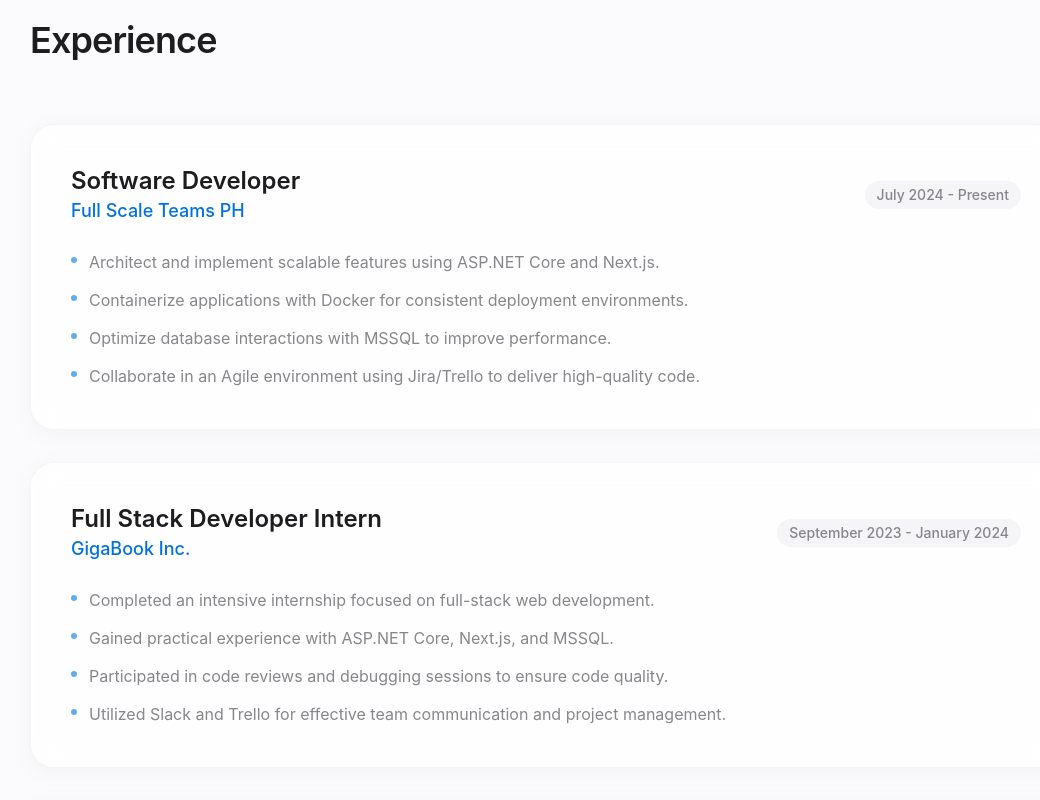
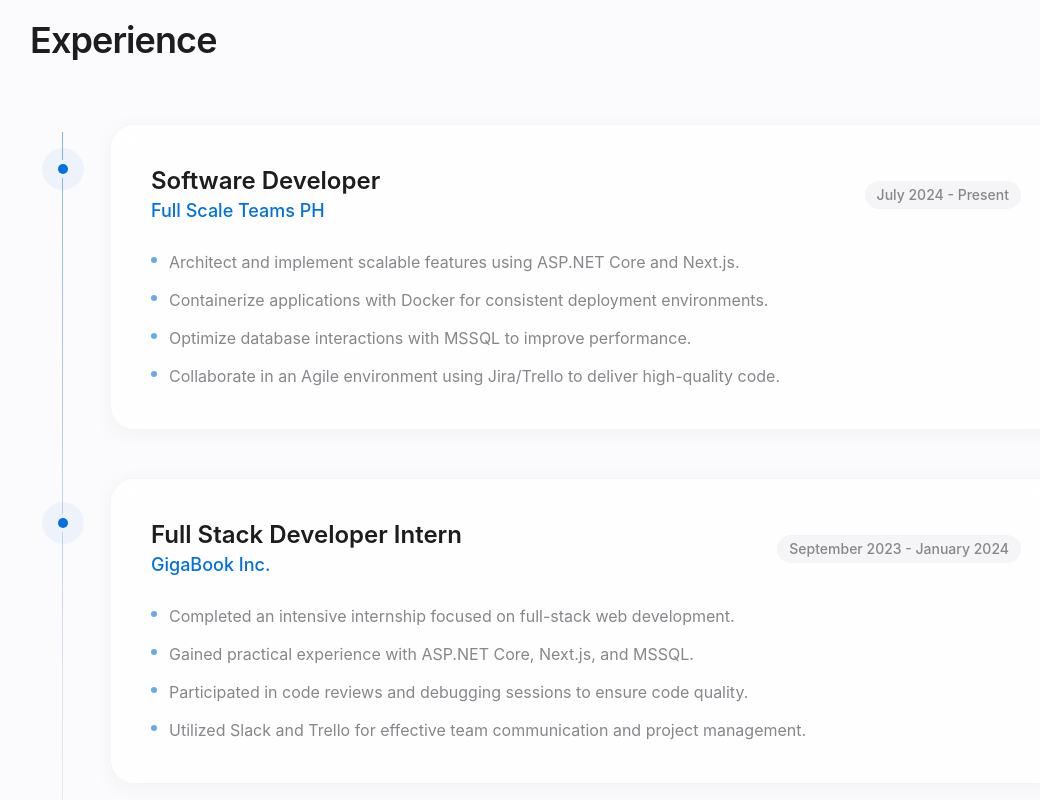
Before and after one commit to vn-aj-vngrd/portfolio-2.0, a Next.js app: page / in a window 1280 px wide. Shown: the part 3940-4740 px from the top of the page, without its empty margins (94-1134 px from the left). Built offline with nearby package versions, Linux system fonts and the light colour scheme.

Commit message:
feat: add a vertical timeline UI to the experience section and update entry animations.

```diff
--- a/src/components/sections/Experience.tsx
+++ b/src/components/sections/Experience.tsx
@@ -26,15 +26,24 @@
       >
         Experience
       </motion.h2>
-      <div className="space-y-8">
+      <div className="relative ml-4 md:ml-8 space-y-12">
+        <div className="absolute left-0 top-2 bottom-2 w-px bg-gradient-to-b from-accent/50 via-border/50 to-transparent" />
+
         {experience.map((job, index) => (
+          <div key={index} className="relative pl-8 md:pl-12">
+            <div className="absolute left-[-4px] top-10 z-10">
+              <div className="relative flex items-center justify-center w-2.5 h-2.5 bg-accent rounded-full ring-4 ring-background">
+                <div className="absolute w-full h-full bg-accent rounded-full animate-ping opacity-75" />
+                <div className="absolute -inset-4 bg-accent/10 rounded-full animate-pulse" />
+              </div>
+            </div>
+
             <motion.div
-            key={index}
-            initial={{ opacity: 0, y: 20 }}
-            whileInView={{ opacity: 1, y: 0 }}
+              initial={{ opacity: 0, x: 20 }}
+              whileInView={{ opacity: 1, x: 0 }}
               viewport={{ once: true }}
               transition={{ duration: 0.5, delay: index * 0.1 }}
-            className="glass-card rounded-3xl p-8 md:p-10 transition-all hover:shadow-lg"
+              className="glass-card rounded-3xl p-8 md:p-10 transition-all hover:shadow-lg hover:border-accent/20 group"
             >
               <div className="flex flex-col md:flex-row md:items-center justify-between mb-6 gap-2">
                 <div>
@@ -61,6 +70,7 @@
                 ))}
               </ul>
             </motion.div>
+          </div>
         ))}
       </div>
     </Section>
```
Lines whose indentation alone changed are shown as unchanged.
